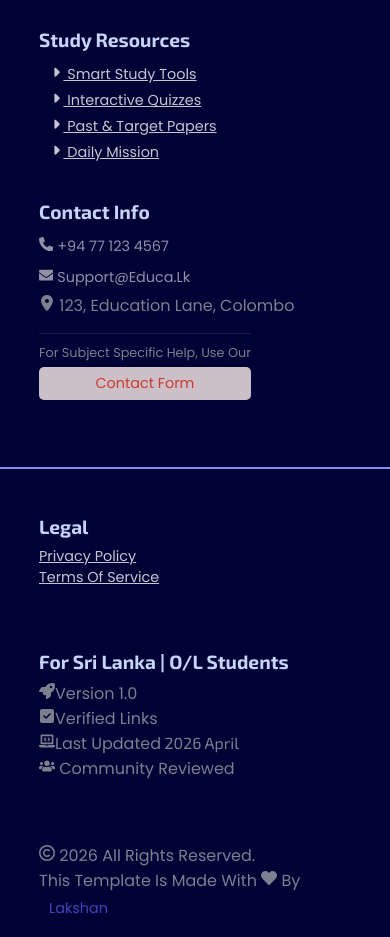
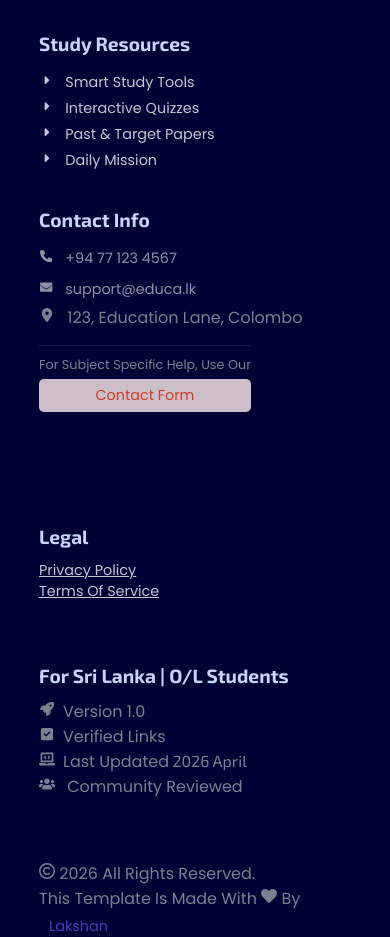
Before and after one commit to lakshan-beast/Educa-OL-Learning-Platform, a React (Vite) app: page /paper-hub in a window 390 px wide. Shown: the part 1060-1997 px from the top of the page. Built offline with nearby package versions, Linux system fonts and the light colour scheme.

Commit message:
Refactor footer styles: adjust h3 margin, update link styles, and modify border-top for responsive design

```diff
--- a/src/styles/layouts/_footer.scss
+++ b/src/styles/layouts/_footer.scss
@@ -7,7 +7,7 @@ footer {
   @include flex-custom(flex-start, flex-start, column);
 
   h3 {
-    margin-bottom: 8px;
+    margin-bottom: 12px;
     color: $blue-light;
     font-size: 1.2rem;
   }
@@ -16,6 +16,7 @@ footer {
     padding: 0;
     margin: 0;
   }
+  Link,
   a {
     display: block;
     margin: 5px 0;
@@ -31,6 +32,11 @@ footer {
       transform: translateX(8px);
       text-decoration: none;
     }
+  }
+
+  .footer-icon {
+    margin-right: 8px;
+    padding: 1px 0;
   }
 }
 
@@ -63,6 +69,7 @@ footer {
 
 // footer logo
 .footer-logo {
+  color: $white;
   .logo {
     color: $white;
     font-size: 2rem;
@@ -82,7 +89,7 @@ footer {
 
 // footer links
 .footer-links {
-  a {
+  Link {
     padding-left: 10px;
     text-decoration: underline;
   }
@@ -112,6 +119,7 @@ footer {
   color: rgba($white, 0.7);
   text-decoration: none;
   transition: 0.3s;
+  text-transform: lowercase;
 
   &:hover {
     color: $primary-orange;
@@ -134,10 +142,13 @@ footer {
 
 // footer bottom
 #footer-bottom {
-  border-top: 2px solid $text-blue;
+  border-top: none;
   margin-bottom: 6px;
 
   @include flex-custom(space-between, center, column, wrap);
+  @include respond(mobile) {
+    border-top: 2px solid $text-blue;
+  }
 
   .footer-card {
     margin: 1rem 0;
```
